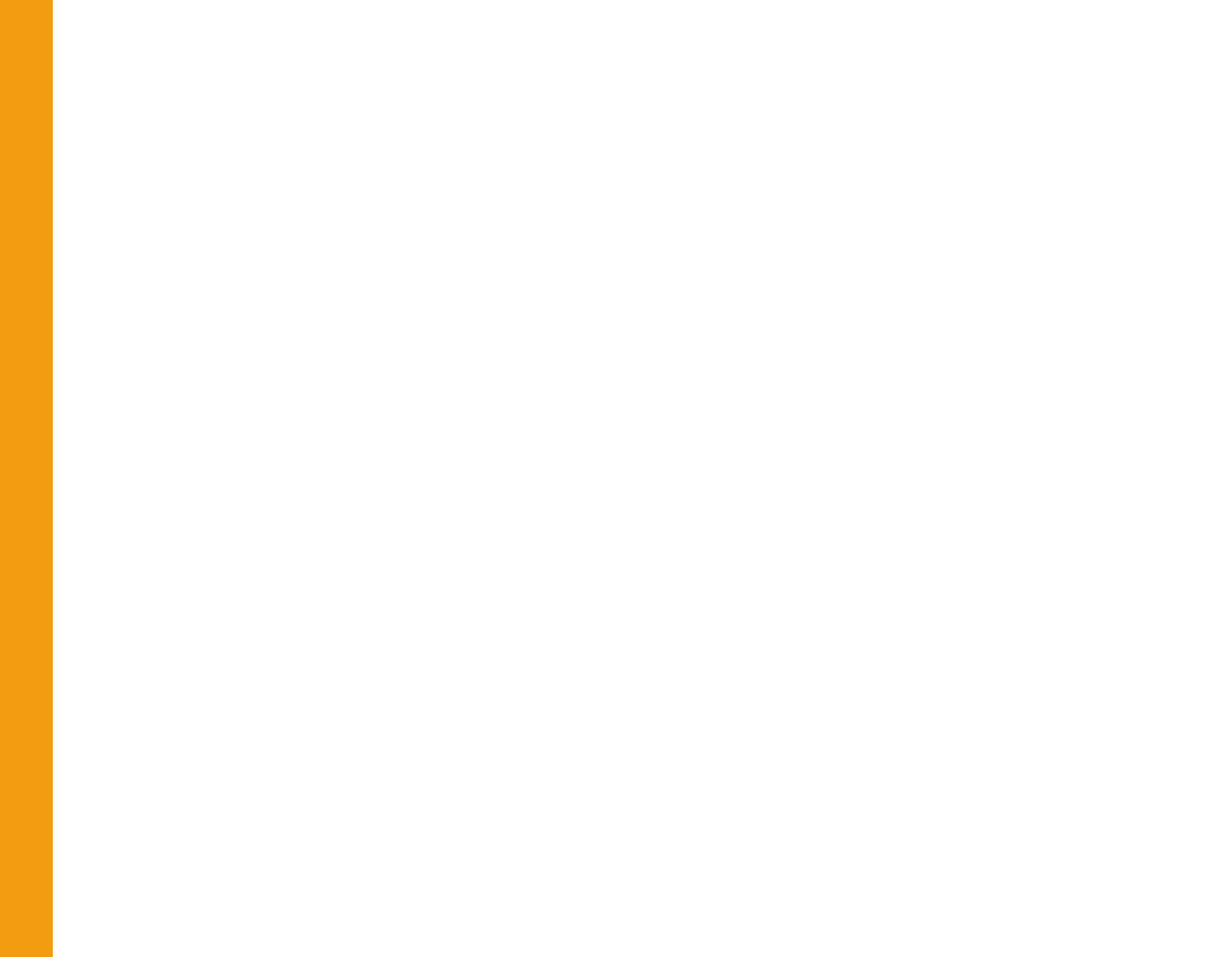
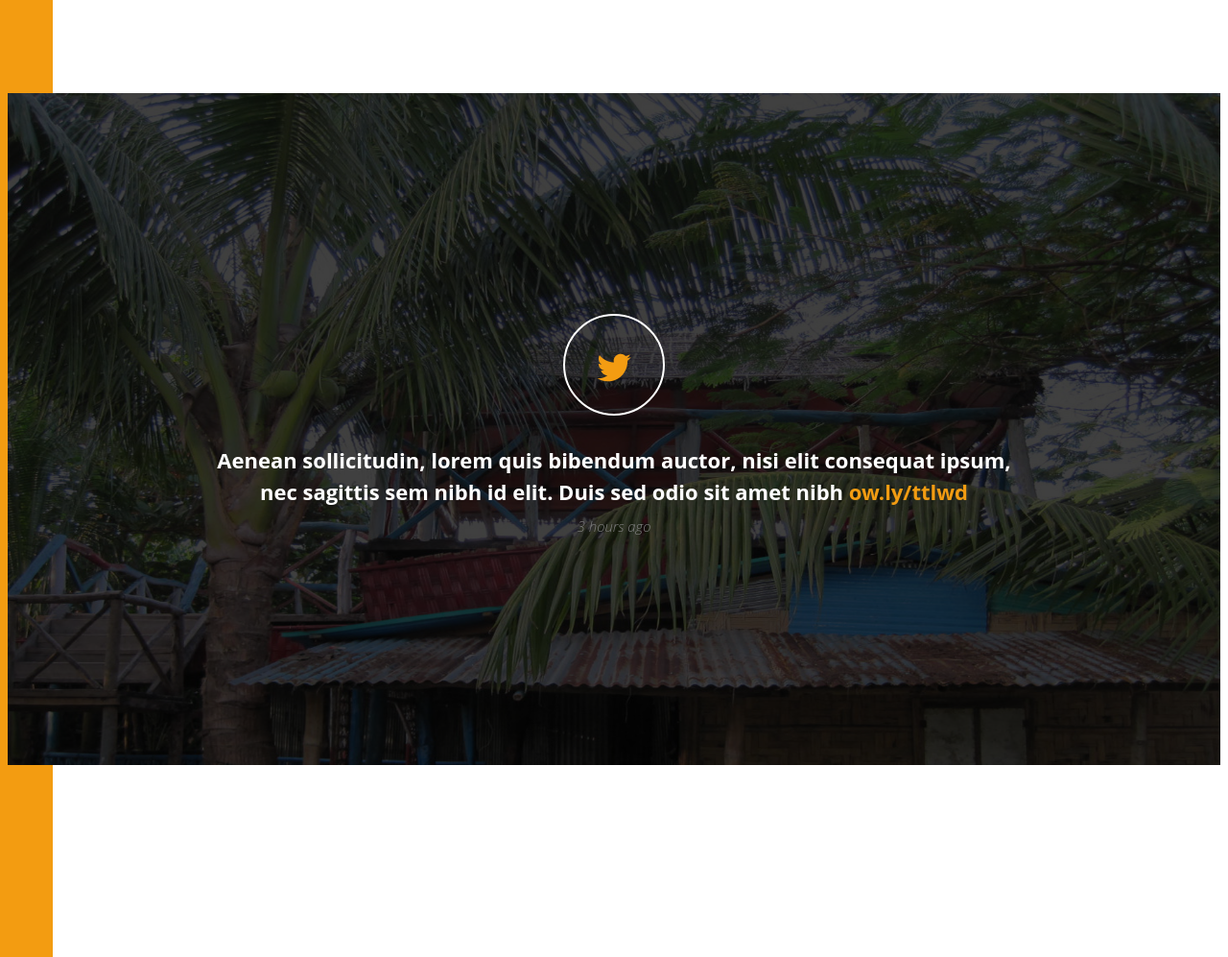
Before and after one commit to lolo22killer/ProjectMini, a website: page app/index.html in a window 1280 px wide. Shown: the part 9218-10215 px from the top of the page at 96% size. Drawn offline with nearby package versions, Linux system fonts and the light colour scheme; files that its build step writes are made by us from their sources; files whose address does not match are found by name.

Commit message:
section tweet 100%

```diff
--- a/app/index.html
+++ b/app/index.html
@@ -638,4 +638,18 @@
 <!--====  End of Section PORTFOLIO   ====-->
 
 
+<!--=====================================
+=            Section Tweet            =
+======================================-->
+<section class="section s-tweet">
+	<div class="container">
+		<div class="s-tweet__content">
+		<div class="shape-icon"><i class="icon icon-twitter"></i></div>
+			<p class="text">Aenean sollicitudin, lorem quis bibendum auctor, nisi elit consequat ipsum,<br> nec sagittis sem nibh id elit. Duis sed odio sit amet nibh <a href="#">ow.ly/ttlwd</a></p>
+			<p class="time">3 hours ago</p>
+		</div>
+	</div>
+</section>
+<!--====  End of Section Tweet ====-->
+
 //= template/footer.html
--- a/app/style/partials/_style.scss
+++ b/app/style/partials/_style.scss
@@ -760,7 +760,6 @@ $s-about__icon: rem(125px);
 	margin-top: rem(80px);
 	.grid-item{
 		padding: 0;
-		cursor: pointer;
 		&:hover{
 			h3{
 				color: $color-st-1;
@@ -793,6 +792,7 @@ $s-about__icon: rem(125px);
 		font-size: rem(14px);
 	}
 	.ihover{
+		cursor: pointer;
 		position: relative;
 		width: 100%;
 		height: 100%;
@@ -822,3 +822,43 @@ $s-about__icon: rem(125px);
 	}
 }
 /*=====  End of Section comment PORTFOLIO  ======*/
+
+
+/*=============================================
+=            Section comment Tweet            =
+=============================================*/
+.s-tweet{
+	background: #fff url(../img/bg2.jpg) center no-repeat;
+	background-attachment: fixed;
+	background-size: cover;
+	min-height: rem(700px);
+	@include overlay(#000, .75);
+	.container{
+		@include vert-align;
+	}
+}
+.s-tweet__content{
+	text-align: center;
+	.text{
+		margin-top: rem(30px);
+		color: #fff;
+		font-size: rem(22px);
+		font-weight: 700;
+		line-height: rem(33px);
+	}
+	.time{
+		color: #808080;
+		font-size: rem(15px);
+		font-weight: 300;
+		font-style: italic;
+		line-height: rem(38px);
+	}
+	.shape-icon{
+		border: 2px solid #fff;
+		width: rem(106px);
+		height: rem(106px);
+		line-height: rem(106px);
+		color: $color-st-1;
+	}
+}
+/*=====  End of Section comment Tweet  ======*/
```
Also changed, not shown: public/index.html (+3 -1 lines), public/style/main.min.css.
